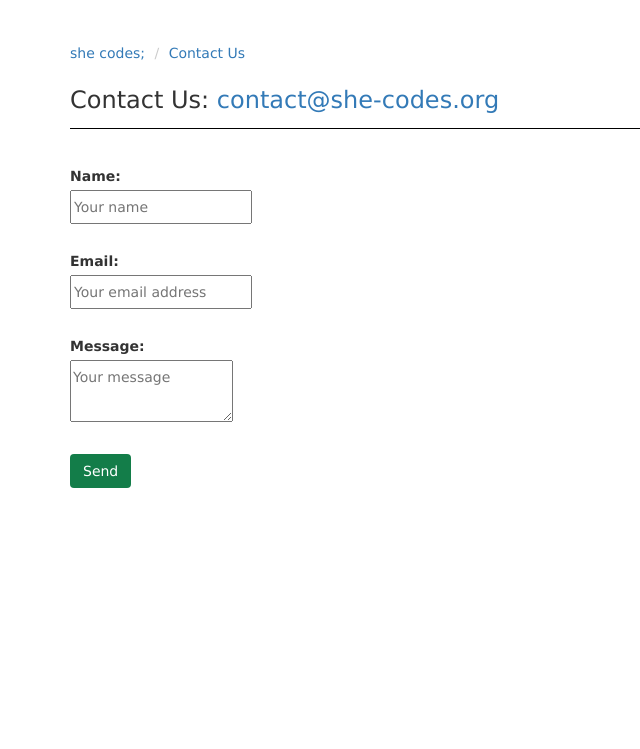
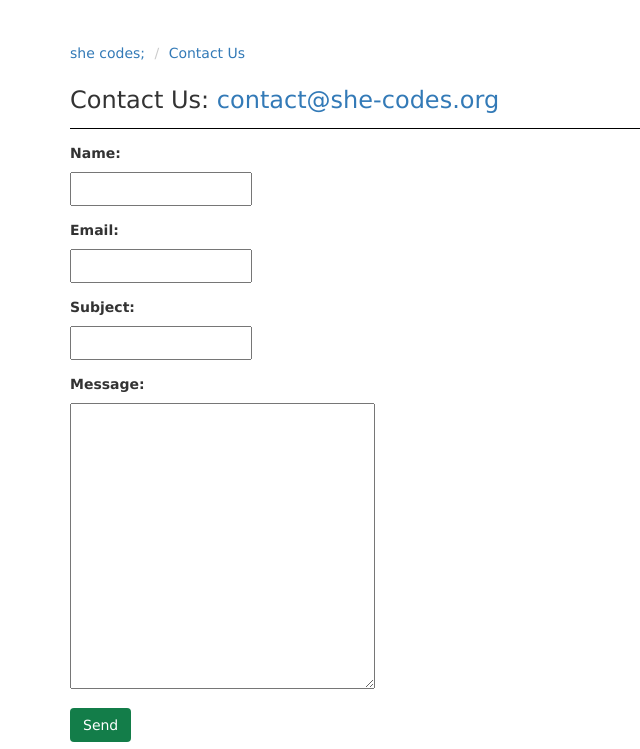
Before and after one commit to shovalsa/shecodes_website, a Django app: page /contact/ in a window 1280 px wide. Shown: the part 51-800 px from the top of the page, without its empty margins (0-640 px from the left). Run offline with Django 3.2, Linux system fonts and the light colour scheme; some libraries are stand-ins or nearby versions.

Commit message:
contact form changed

```diff
--- a/scsite/templates/contact.html
+++ b/scsite/templates/contact.html
@@ -11,19 +11,12 @@
 
     <h3 class="page-title">Contact Us:
     <a href="mailto:contact@she-codes.org" target="_blank"><span id="et-info-email">contact@she-codes.org</span></a></h3>
-    <!--<form method="post">-->
-        <!--{% csrf_token %}-->
-        <!--{{ contact.as_contact }}-->
-        <!--<div class="form-actions">-->
-          <!--<button class="btn" type="submit">Send</button>-->
-        <!--</div>-->
-    <!--</form>-->
+    <form method="post">
+        {% csrf_token %}
+        {{ contact.as_contact }}
+        <div class="form-actions">
+          <button class="btn" type="submit">Send</button>
+        </div>
+    </form>
 
-
-<form method="POST" action="http://formspree.io/contact@she-codes.org">
-  <div style="padding: 2% 0% 2% 0%;"><strong>Name:</strong> <br><input type="name" name="name" placeholder="Your name"></div>
-  <div style="padding: 0% 0% 2% 0%;"><strong>Email: </strong><br><input type="email" name="email" placeholder="Your email address"></div>
-  <div style="padding: 0% 0% 2% 0%;"><strong>Message:</strong> <br><textarea name="message" placeholder="Your message"></textarea></div>
-  <button class="btn" type="submit">Send</button>
-</form>
 {% endblock %}
--- a/scsite/views.py
+++ b/scsite/views.py
@@ -37,10 +37,12 @@ def contact(request):
         contact = ContactForm(request.POST)
         if contact.is_valid():
             subject = contact.cleaned_data.get('subject')
-            from_email = contact.cleaned_data.get('from_email')
+            from_email = contact.cleaned_data.get('contact_email')
             message = contact.cleaned_data.get('message')
+            name = contact.cleaned_data.get('contact_name')
+            everything = "Name: %s\n\nSubject: %s\n\nEmail: %s \n\nMessage: %s \n\n"%(str(name), str(subject), str(from_email), str(message))
             try:
-                send_mail(subject, message, from_email, ['shovatz@gmail.com'])
+                send_mail(subject, everything, from_email, ['contact@she-codes.org'])
             except BadHeaderError:
                 return HttpResponse('Invalid header found.')
             return success(request)
```
